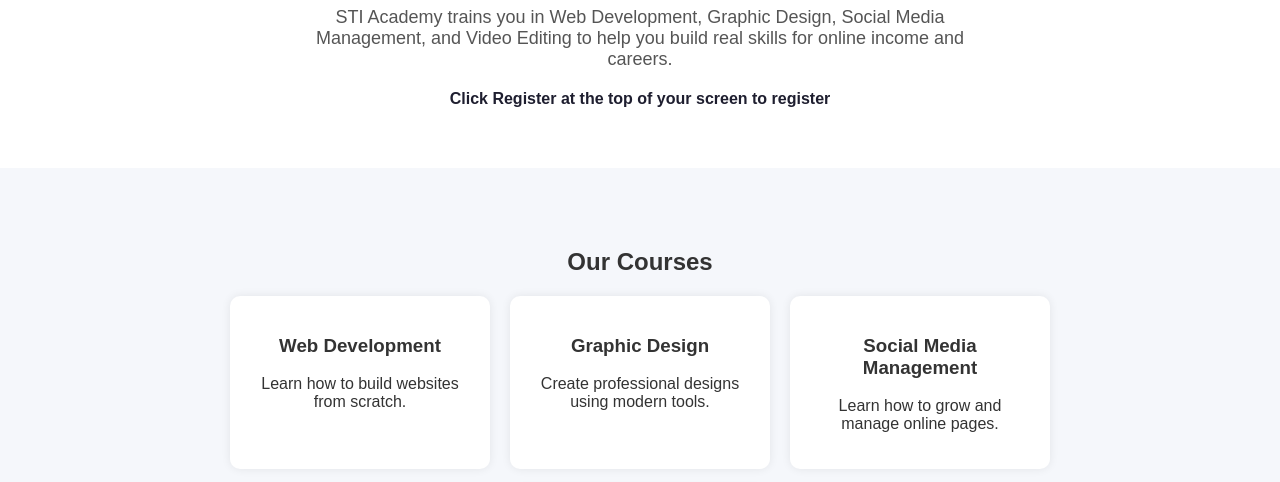
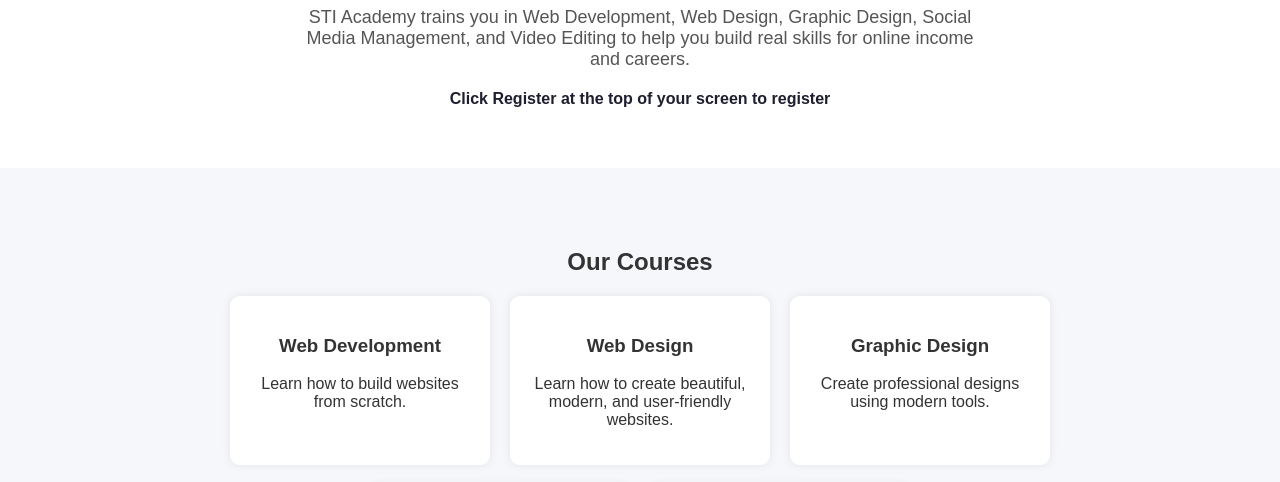
Before and after one commit to stiacademy/Sti-academy, a plain HTML site: page index.html in a window 1280 px wide. Shown: the part 299-781 px from the top of the page. Drawn offline with Linux system fonts and the light colour scheme.

Commit message:
Update index.html

```diff
--- a/index.html
+++ b/index.html
@@ -106,9 +106,11 @@
 
   <div class="hero">
     <h1>Learn Digital Skills That Make You Money</h1>
+
     <p>
-      STI Academy trains you in Web Development, Graphic Design, Social Media Management,
-      and Video Editing to help you build real skills for online income and careers.
+      STI Academy trains you in Web Development, Web Design,
+      Graphic Design, Social Media Management, and Video Editing
+      to help you build real skills for online income and careers.
     </p>
 
     <div class="notice">
@@ -120,9 +122,15 @@
     <h2>Our Courses</h2>
 
     <div class="cards">
+
       <div class="card">
         <h3>Web Development</h3>
         <p>Learn how to build websites from scratch.</p>
+      </div>
+
+      <div class="card">
+        <h3>Web Design</h3>
+        <p>Learn how to create beautiful, modern, and user-friendly websites.</p>
       </div>
 
       <div class="card">
@@ -139,6 +147,7 @@
         <h3>Video Editing</h3>
         <p>Edit videos like a professional content creator.</p>
       </div>
+
     </div>
   </div>
 
```
